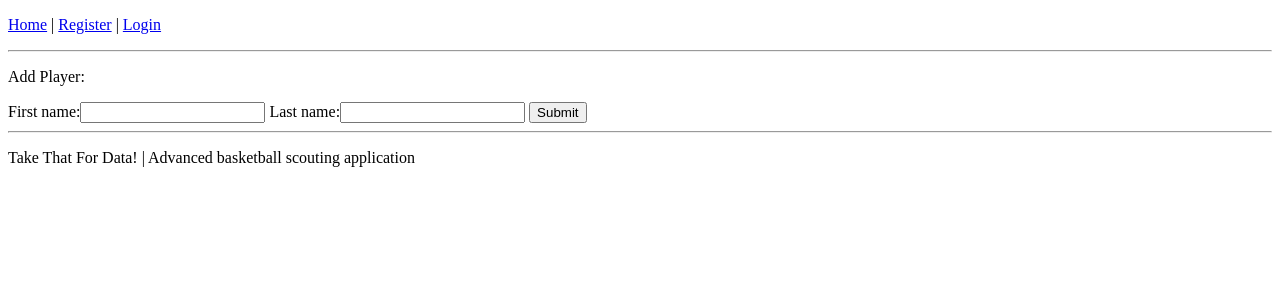
After one commit to slgabbar/ttfd, a Django app: page /player/add/ in a window 1280 px wide. The commit adds this page. Shown: the top 300 px of the page. Run offline with Django 3.2, Linux system fonts and the light colour scheme.

Commit message:
basic player add

```diff
--- a/mysite/player/templates/player/dashboard.html
+++ b/mysite/layout/templates/layout/dashboard.html
@@ -17,5 +17,6 @@
     <p>No players have been added.</p>
 {% endif %}
 
+<a href="{% url 'add' %}">Add player</a>
 
 {% endblock content %}
--- a/mysite/mysite/urls.py
+++ b/mysite/mysite/urls.py
@@ -16,7 +16,7 @@ Including another URLconf
 from django.contrib import admin
 from django.urls import include, path
 
-from layout.views import home_view
+from layout.views import home_view, dash_view
 from account.views import registration_view, logout_view, login_view
 
 
@@ -26,5 +26,6 @@ urlpatterns = [
     path('register/', registration_view, name='register'),
     path('logout/', logout_view, name='logout'),
     path('login/', login_view, name='login'),
-    path('dashboard/', include('player.urls')),
+    path('dashboard/', dash_view, name='dashboard'),
+    path('player', include('player.urls')),
 ]
--- /dev/null
+++ b/mysite/player/forms.py
@@ -0,0 +1,7 @@
+from django import forms
+from .models import Player
+
+class CreatePlayer(forms.ModelForm):
+    class Meta:
+        model = Player
+        fields = ['first_name', 'last_name']
--- a/mysite/player/models.py
+++ b/mysite/player/models.py
@@ -5,10 +5,8 @@ from django.db import models
 # Create your models here.
 
 class Player(models.Model):
-    # user = models.ForeignKey(User, on_delete=models.CASCADE)
     first_name = models.CharField(max_length=100)
     last_name = models.CharField(max_length=100)
-    # number = models.IntegerField()
 
     def __str__(self):
         return self.first_name + " " + self.last_name
--- /dev/null
+++ b/mysite/player/templates/player/add_player.html
@@ -0,0 +1,13 @@
+{% extends 'base.html' %}
+
+{% block content %}
+
+<p>Add Player:</p>
+
+<form action="{% url 'add' %}" method="POST">
+    {% csrf_token %}
+    {{ form }}
+    <input type="submit" value="Submit">
+</form>
+
+{% endblock content %}
--- /dev/null
+++ b/mysite/player/templates/player/player.html
@@ -0,0 +1,5 @@
+{% extends 'base.html' %}
+
+{% block content %}
+
+{% endblock content %}
--- a/mysite/player/urls.py
+++ b/mysite/player/urls.py
@@ -3,5 +3,6 @@ from django.urls import path
 from . import views
 
 urlpatterns = [
-    path('', views.dashboard, name='dashboard'),
+    path('', views.player, name='player'),
+    path('/add/', views.add_player, name='add')
 ]
--- a/mysite/player/views.py
+++ b/mysite/player/views.py
@@ -1,10 +1,18 @@
-from django.shortcuts import render
+from django.shortcuts import render, redirect
+from django.http import HttpResponseRedirect
 from .models import Player
+from .forms import CreatePlayer
 
+def player(request):
+    return render(request, 'player/player.html', {})
 
-def dashboard(request):
-    players = Player.objects.order_by('last_name')
-    context = {
-        'player_list': players,
-    }
-    return render(request, 'player/dashboard.html', context)
+def add_player(request):
+    if request.method == 'POST':
+        form = CreatePlayer(request.POST)
+
+        if form.is_valid():
+            form.save()
+            return redirect('dashboard')
+    else:
+        form = CreatePlayer()
+    return render(request, 'player/add_player.html', {'form':form})
```
Also changed, not shown: mysite/layout/views.py (+9 -0 lines).
